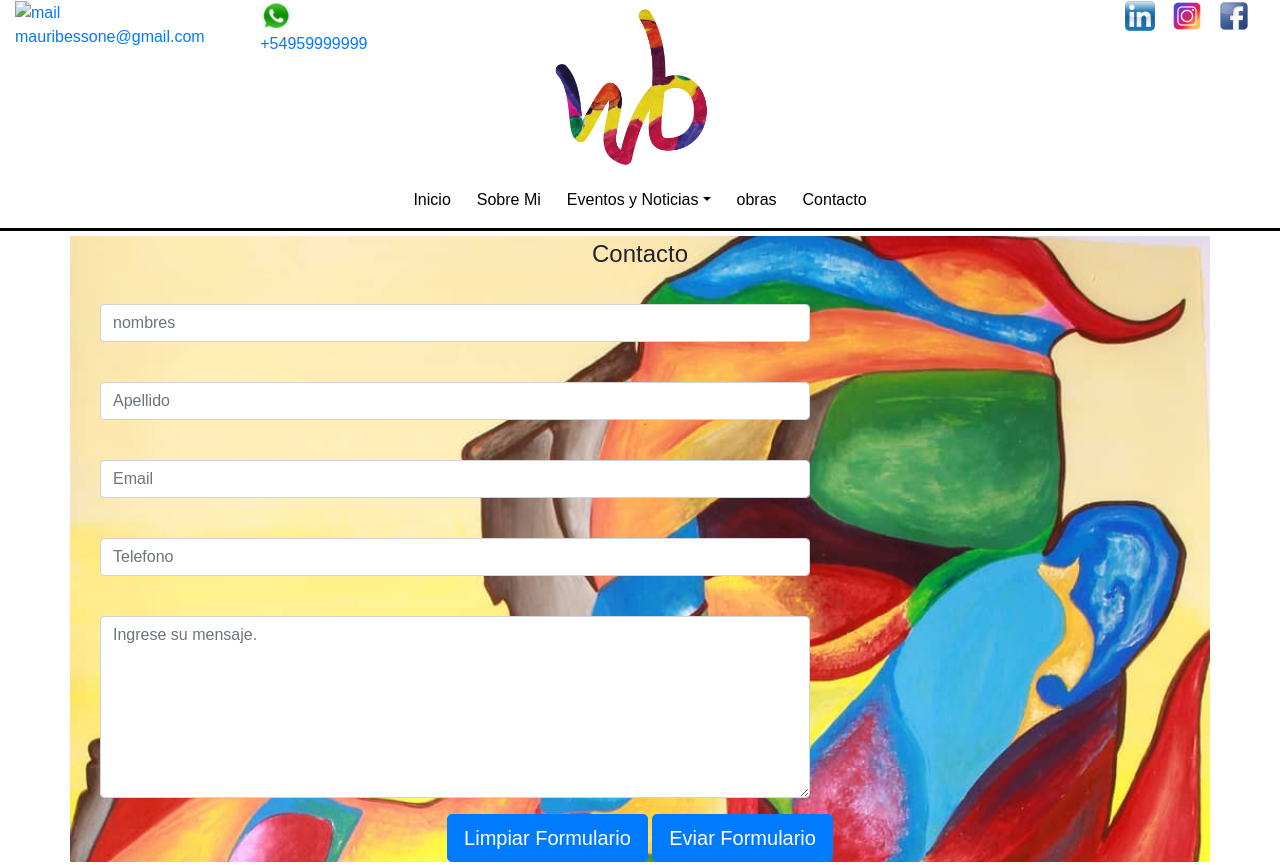
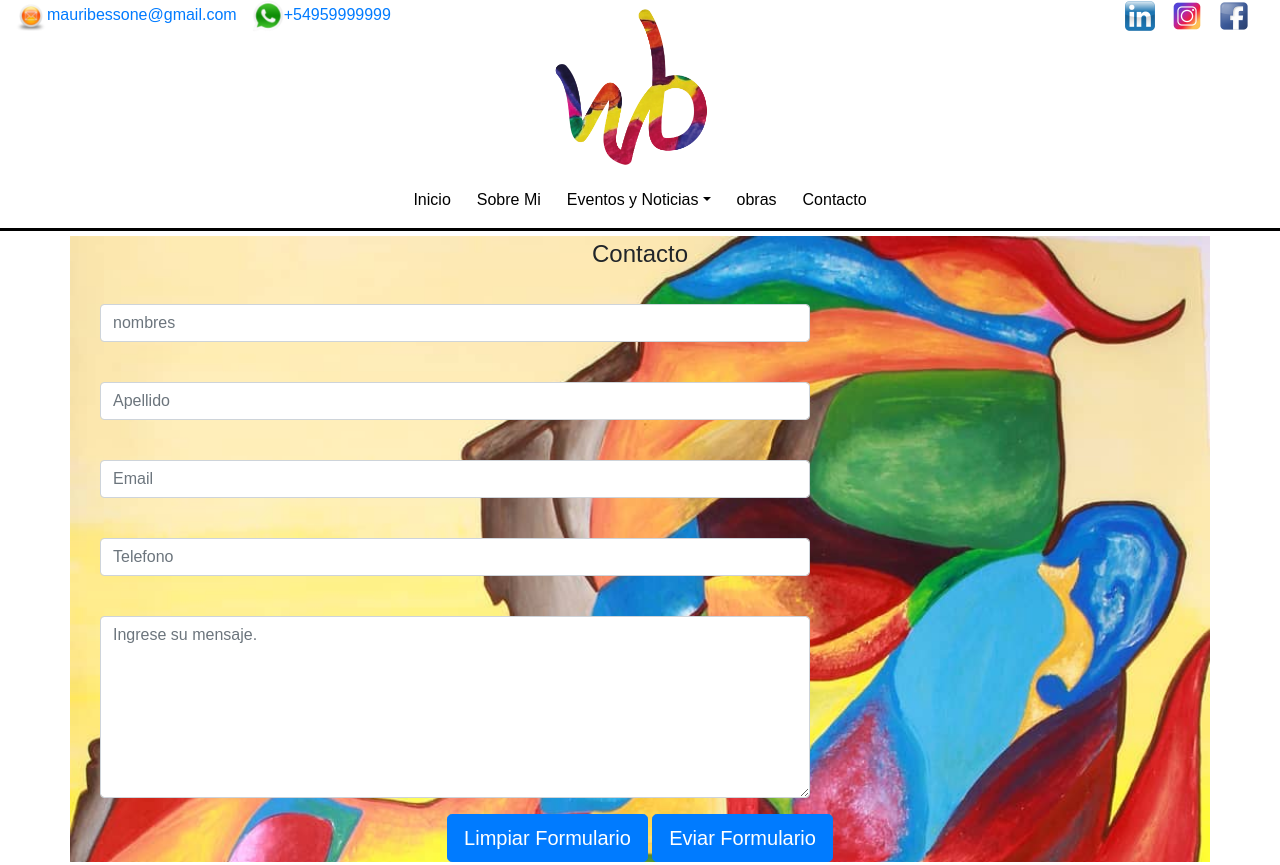
Before and after one commit to mauribessone1982/NataliBonaudiArte, a plain HTML site: page html/contacto.html in a window 1280 px wide. Shown: the top 865 px of the page. Drawn offline with nearby package versions, Linux system fonts and the light colour scheme.

Commit message:
corrección icono de mensaje

```diff
--- a/html/contacto.html
+++ b/html/contacto.html
@@ -18,7 +18,7 @@
 				<div class="col-sm-4">
 					<div class="d-flex justify-content-start">
 						<div class="contacto">
-							<a href="mailto:mauribessone@gmail.com"><img src="./img/mail_ico.png" alt="mail" class="img-fluid" width="32" height="auto">mauribessone@gmail.com</a>
+							<a href="mailto:mauribessone@gmail.com"><img src="../img/mail_ico.png" alt="mail" class="img-fluid" width="32" height="auto">mauribessone@gmail.com</a>
 						</div>
 						<div class="contacto">
 							<a href="https://wa.me/54922359999" target="_blank"><img src="../img/telefono_ico.png" alt="telefono" class="img-fluid"width="32" height="auto">+54959999999</a>
```
Also changed, not shown: html/eventos.html (+1 -1 lines), html/gracias.html (+1 -1 lines), html/noticias.html (+1 -1 lines), html/obras.html (+1 -1 lines), html/sobremi.html (+1 -1 lines).
